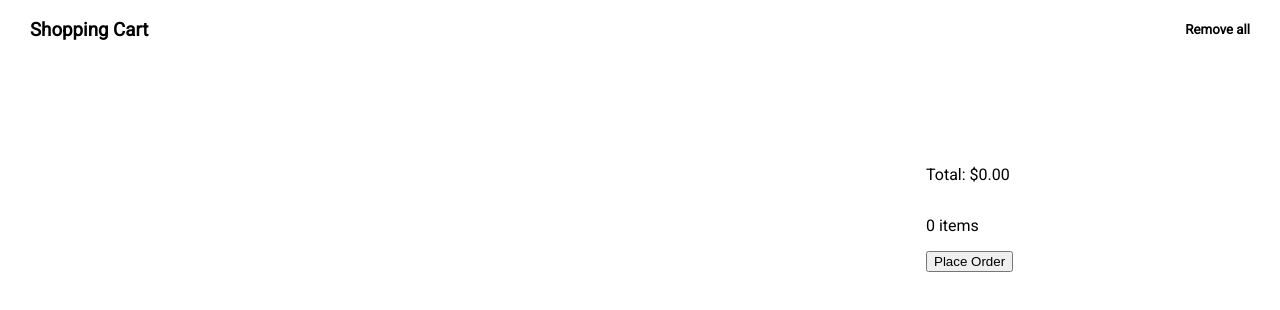
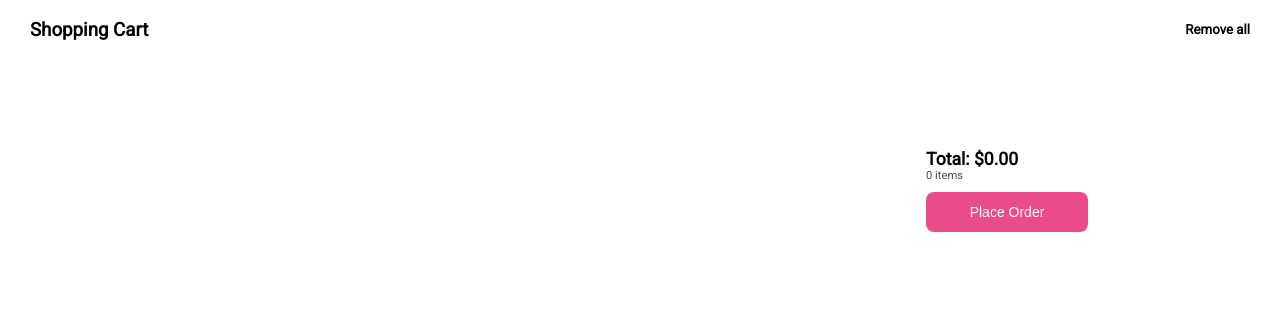
Before and after one commit to nuccaa99/unsplash-api-udemy, a React (Create React App) app: page /cart in a window 1280 px wide. Shown: the top 310 px of the page. Built offline with nearby package versions, Linux system fonts and the light colour scheme.

Commit message:
added delete from cart functionality

```diff
--- a/src/Pages/Cart.js
+++ b/src/Pages/Cart.js
@@ -1,12 +1,11 @@
 import { React, useState } from "react";
 import CartItem from "../components/CartItem";
 
-const Cart = ({ cartItems, emptyCart }) => {
+const Cart = ({ cartItems, emptyCart, removeFromCart, toggleFavorite }) => {
     const [buttonText, setButtonText] = useState("Place Order")
     const placeOrder = () => {
         setButtonText("Ordering...")
         setTimeout(() => {
-            console.log("Order placed!")
             setButtonText("Place Order")
             emptyCart()
         }, 3000)
@@ -23,16 +22,14 @@ const Cart = ({ cartItems, emptyCart }) => {
             <div className="cart--content--container">
                 {cartItems.map((item) => {
                     return (
-                        <CartItem item={item} key={item.id} />
+                        <CartItem item={item} key={item.id} removeFromCart={removeFromCart} />
                     )
                 })}
             </div>
             <div className="cart--subtotal">
-                <p>Total: {totalCostDisplay}</p>
-                <p>{cartItems.length} items</p>
-                <div className="cart--button">
-                    <button onClick={placeOrder}>{buttonText}</button>
-                </div>
+                <span className="cart--sub--total">Total: {totalCostDisplay}</span>
+                <span className="cart--sub--quantity">{cartItems.length} items</span>
+                <button className="cart--button" onClick={placeOrder}>{buttonText}</button>
             </div>
         </div>
     )
--- a/src/components/App.js
+++ b/src/components/App.js
@@ -68,8 +68,8 @@ const App = () => {
                         <Cart
                             emptyCart={emptyCart}
                             cartItems={cartItems}
-                            addToCart={addToCart}
-                            removeFromCart={removeFromCart} />
+                            removeFromCart={removeFromCart}
+                        />
                     }>
                 </Route>
             </Routes>
--- a/src/components/CartItem.js
+++ b/src/components/CartItem.js
@@ -1,12 +1,11 @@
 import React from "react";
 
-const CartItem = ({ item }) => {
+const CartItem = ({ item, removeFromCart }) => {
 
     return (
         <div className="cart--item--container">
             <div className="cart--fav--remove">
-                <i className="fa-solid fa-x" style={{ color: '#8F9491' }}></i>
-                <i className="fa-solid fa-heart" style={{ color: '#D9A7A7' }}></i>
+                <i className="fa-solid fa-x" style={{ color: '#8F9491' }} onClick={() => { removeFromCart(item.id) }}></i>
             </div>
             <img
                 className="cart--item--image"
--- a/src/components/ImageCard.js
+++ b/src/components/ImageCard.js
@@ -2,6 +2,7 @@ import React, { useState, useRef, useEffect } from "react";
 import useHover from "../hooks/useHover";
 
 const ImageCard = ({ image, toggleFavorite, cartItems, addToCart, removeFromCart }) => {
+
     const [hovered, ref] = useHover();
     const [span, setSpan] = useState(0)
     const imageRef = useRef();
--- a/src/components/ImageList.js
+++ b/src/components/ImageList.js
@@ -4,6 +4,7 @@ import ImageCard from './ImageCard';
 
 
 const ImageList = ({ images, errorMessage, toggleFavorite, cartItems, addToCart, removeFromCart }) => {
+
     if (errorMessage.length > 0) {
         return (
             <div className="error">Sorry, nothing matched your search terms.</div>
--- a/src/components/styles.css
+++ b/src/components/styles.css
@@ -143,12 +143,12 @@ form {
 }
 
 .cart--item--image {
-    width: 250px;
+    width: 200px;
 }
 
 .cart--item-desc {
     font-size: 0.8em;
-    width: 50%;
+    width: 70%;
 }
 
 .cart--fav--remove {
@@ -174,3 +174,36 @@ form {
     margin-left: 70%;
 
 }
+
+.cart--sub--total {
+    font-size: 1.1em;
+    font-weight: bold;
+}
+
+.cart--sub--quantity {
+    padding-bottom: 10px;
+    font-size: 0.7em;
+    opacity: 70%;
+}
+
+.cart--button {
+    background-color: #EA4C89;
+    width: 50%;
+    border-radius: 8px;
+    color: #FFFFFF;
+    cursor: pointer;
+    font-size: 14px;
+    font-weight: 500;
+    height: 40px;
+    line-height: 20px;
+    border: none;
+    padding: 10px 16px;
+    text-align: center;
+    text-decoration: none;
+
+}
+
+
+.fa-solid.fa-x, .fa-solid.fa-heart {
+    cursor: pointer;
+}
```
